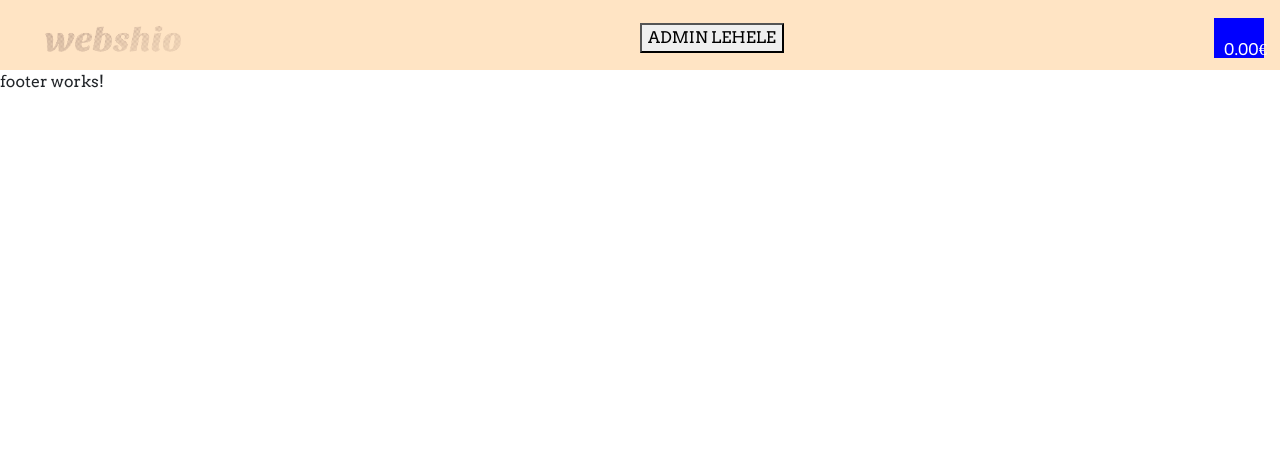
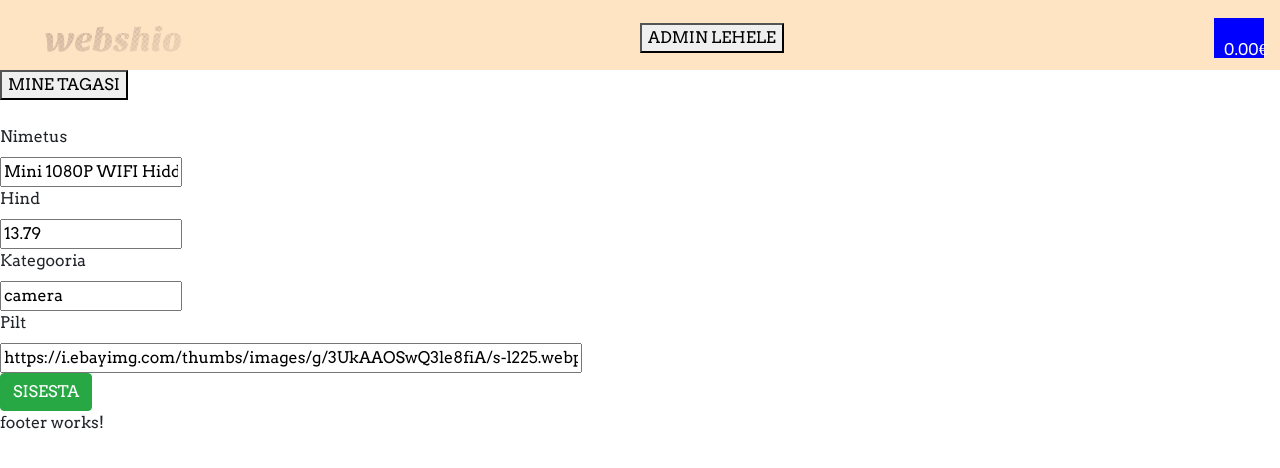
Before and after one commit to vahermihkel/Angular-04-2021, an Angular app: page /admin/muuda-ese/1 in a window 1280 px wide. Before the commit this address led to /. Shown: the top 468 px of the page. Built offline with nearby package versions, Linux system fonts and the light colour scheme.

Commit message:
reactive form, formGroup, formControlName, router

```diff
--- a/src/app/admin/item-edit/item-edit.component.html
+++ b/src/app/admin/item-edit/item-edit.component.html
@@ -1 +1,17 @@
-<button routerLink="/admin">MINE TAGASI</button>
+<button routerLink="/admin/esemete-list">MINE TAGASI</button>
+
+<br><br>
+                                        <!-- formGroup nõuab app.module sisse ReactiveFormsModule -->
+<form (ngSubmit)="onSubmit(editItemForm)" [formGroup]="editItemForm">
+    <label>Nimetus</label><br>
+                    <!-- ngModel name="title" -->
+    <input type="text" formControlName="title" placeholder="Sisesta nimetus" required><br>
+    <label>Hind</label><br>
+    <input type="number" formControlName="price" placeholder="Sisesta hind" required><br>
+    <label>Kategooria</label><br>
+    <input type="text" formControlName="category" pattern="^[a-zA-Z]+$" placeholder="Sisesta kategooria" required><br>
+    <label>Pilt</label><br>
+    <input type="text" size="70" formControlName="imgSrc" placeholder="Sisesta pildi aadress" required><br>
+    <button [disabled]="editItemForm.invalid" class="btn btn-success">SISESTA</button>
+    <!-- PROPERTY BINDING -->
+</form>
--- a/src/app/admin/item-edit/item-edit.component.ts
+++ b/src/app/admin/item-edit/item-edit.component.ts
@@ -1,4 +1,7 @@
 import { Component, OnInit } from '@angular/core';
+import { FormControl, FormGroup } from '@angular/forms';
+import { ActivatedRoute, Router } from '@angular/router';
+import { ItemService } from 'src/app/services/item.service';
 
 @Component({
   selector: 'app-item-edit',
@@ -6,10 +9,48 @@
   styleUrls: ['./item-edit.component.css']
 })
 export class ItemEditComponent implements OnInit {
+  item!: { title: string, imgSrc: string, price: number, category: string };
+  editItemForm!: FormGroup;
+  id: number = 0;
+  // siin üleval on klassi muutujad
+  // (vastand sellele on lokaalsed muutujad, mis on
+  // funktsioonide sees "let" algusega)
+  // me võime kõik muutujad teha klassimuutjaks kui tahame
+  // (midagi ei juhtu sellest)
+  // viisakas/ilus/korrektne kood on selline, kui kasutame
+  // muutujat vaid ühes funktsioonis ja mitte HTML-s, tõstame
+  // selle lokaalseks muutujaks
 
-  constructor() { }
+  // klassimuutujat kasutame HTMLs ja/või kahes funktsioonis
+
+  constructor(private route: ActivatedRoute,
+    private itemService: ItemService,
+    private router: Router) { }
 
   ngOnInit(): void {
+    this.id = Number(this.route.snapshot.paramMap.get("itemId"));
+    this.item = this.itemService.items[this.id];
+
+    this.editItemForm = new FormGroup({
+      title: new FormControl(this.item.title),
+      price: new FormControl(this.item.price),
+      imgSrc: new FormControl(this.item.imgSrc),
+      category: new FormControl(this.item.category)
+    })
   }
 
+  // NgForm - Template-driven form: tavaline vorm
+  // FormGroup - ReactiveForm: sinna saab väärtusi sisse panna
+
+  onSubmit(form: FormGroup) {
+    console.log(form);
+    console.log(form.value);
+    if (form.valid) {
+      // this.itemService.items.push(form.value);
+      this.itemService.items[this.id] = form.value;
+      this.router.navigateByUrl("/admin/esemete-list");
+    }
+  }
+
+
 }
--- a/src/app/admin/item-list/item-list.component.html
+++ b/src/app/admin/item-list/item-list.component.html
@@ -4,5 +4,23 @@
     <div>{{ item.title }}</div>
     <div>{{ item.price }}</div>
     <button (click)="onDeleteItem(i)">X</button>
+    <button routerLink="/admin/muuda-ese/{{i}}">Muuda toodet</button>
     <br>
 </div>
+
+<!--
+    relatiivne teekond
+alates kohast kus sees ma olen
+
+routerLink="../muuda-ese"
+img src="../../assets/pilt.jpg"
+import from '../services/'
+
+    absoluutne teekond
+alates juurest (source'st)
+
+routerLink="/admin/muuda-ese"
+img src="assets/pilt.jpg"
+import 'from src/app/services/'
+
+-->
--- a/src/app/app-routing.module.ts
+++ b/src/app/app-routing.module.ts
@@ -14,7 +14,7 @@
   { path: 'toode/:itemId', component: ViewComponent },
   { path: 'admin', component: AdminHomeComponent },
   { path: 'admin/lisa-ese', component: ItemAddComponent },
-  { path: 'admin/muuda-ese', component: ItemEditComponent },
+  { path: 'admin/muuda-ese/:itemId', component: ItemEditComponent },
   { path: 'admin/esemete-list', component: ItemListComponent },
 ];
 
--- a/src/app/app.module.ts
+++ b/src/app/app.module.ts
@@ -11,7 +11,7 @@
 import { ItemEditComponent } from './admin/item-edit/item-edit.component';
 import { ItemListComponent } from './admin/item-list/item-list.component';
 import { AdminHomeComponent } from './admin/admin-home/admin-home.component';
-import { FormsModule } from '@angular/forms';
+import { FormsModule, ReactiveFormsModule } from '@angular/forms';
 import { ViewComponent } from './home/view/view.component';
 
 @NgModule({
@@ -30,7 +30,8 @@
   imports: [
     BrowserModule,
     AppRoutingModule,
-    FormsModule
+    FormsModule,
+    ReactiveFormsModule
   ],
   providers: [],
   bootstrap: [AppComponent]
--- a/src/app/home/view/view.component.html
+++ b/src/app/home/view/view.component.html
@@ -1,2 +1,3 @@
-{{ item }}
-{{ item.title }}
+{{ item | json }}
+<div>{{ item.title }}</div>
+<div>{{ item.price }}</div>
```
